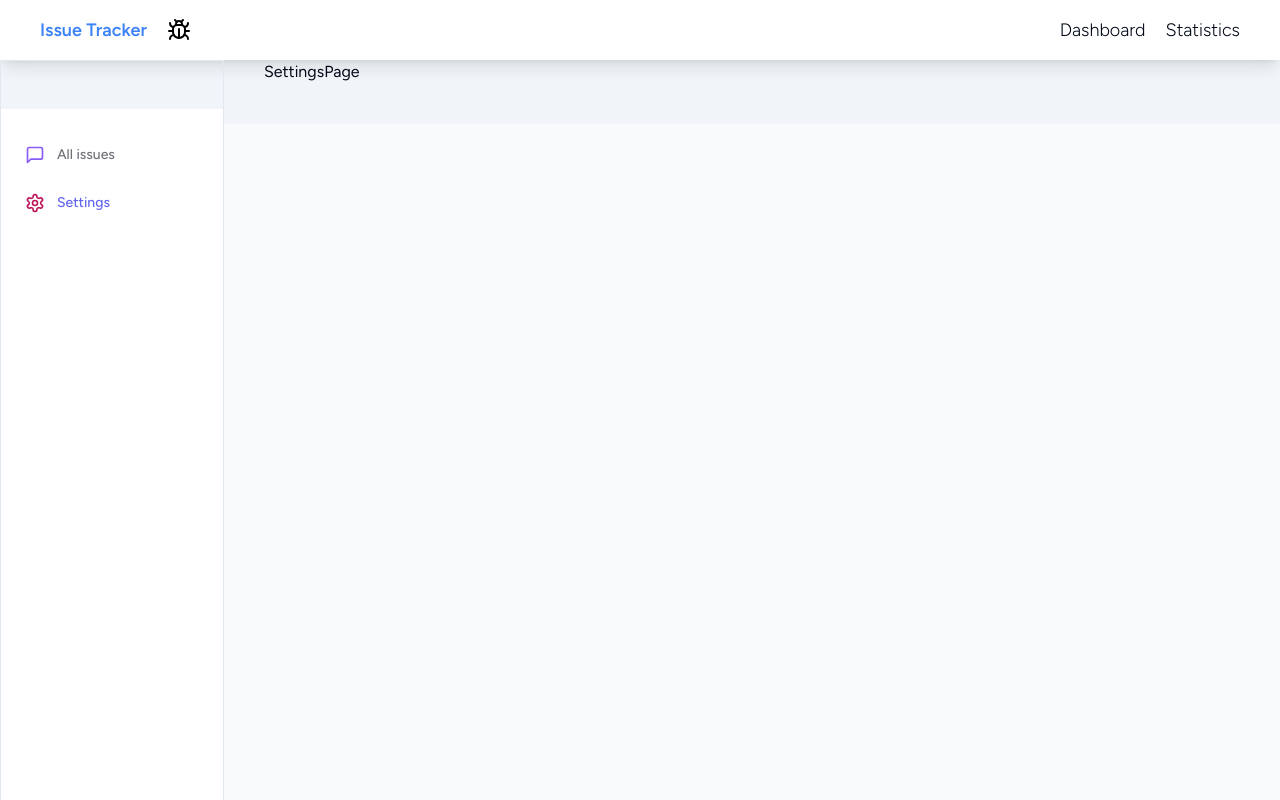
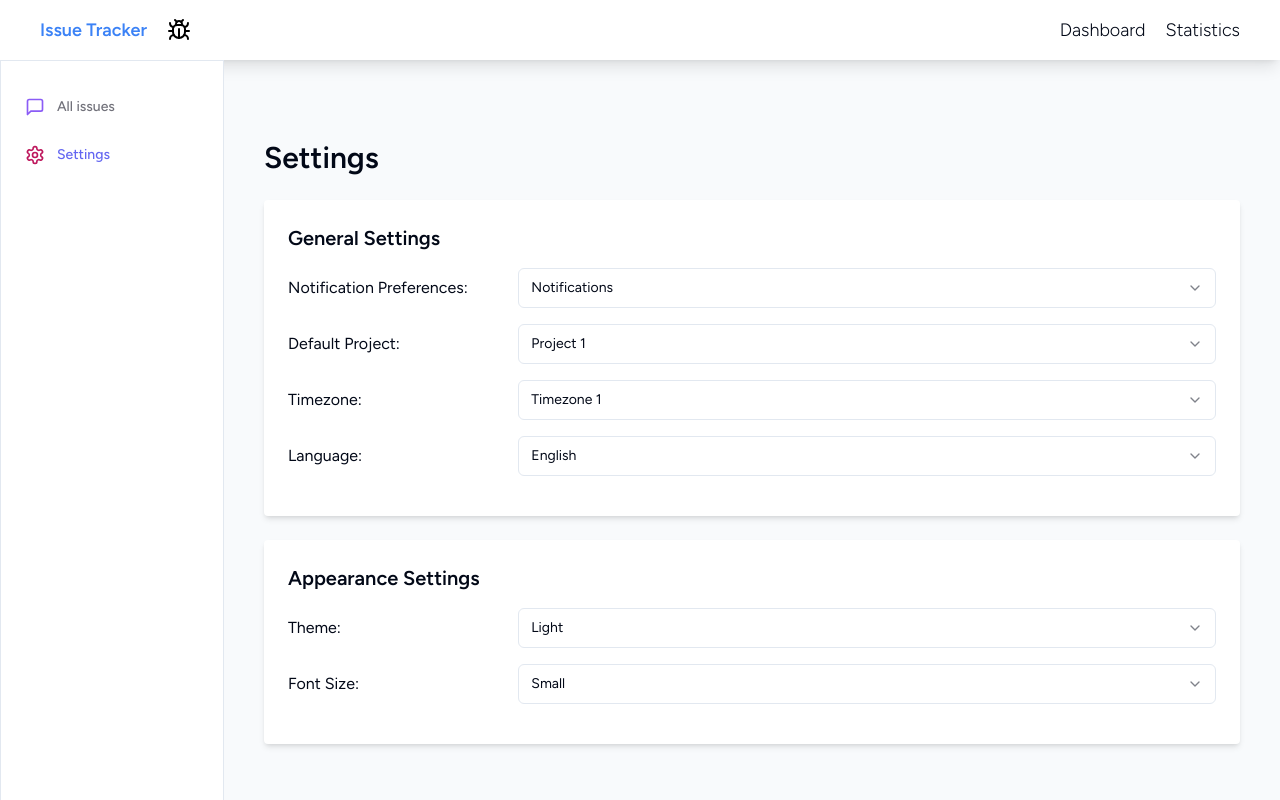
Before and after one commit to bvcr93/issue-tracker, a Next.js app: page /issues/settings in a window 1280 px wide. Built offline with nearby package versions, Linux system fonts and the light colour scheme.

Commit message:
settings page, styles

```diff
--- a/app/(routes)/issues/closed/page.tsx
+++ b/app/(routes)/issues/closed/page.tsx
@@ -25,7 +25,7 @@ export default async function CloseIssuesPage() {
     );
   }
   return (
-    <div className="maincol">
+    <div className="maincol mt-20">
       <table className="border-collapse w-full md:flex md:flex-col">
         {closedIssues.map((issue) => (
           <ClosedIssueItem {...issue} key={issue.id} />
--- a/app/(routes)/issues/layout.tsx
+++ b/app/(routes)/issues/layout.tsx
@@ -3,7 +3,7 @@ import React, { ReactNode } from "react";
 
 export default function RoutesLayout({ children }: { children: ReactNode }) {
   return (
-    <div className="h-full relative bg-slate-100">
+    <div className="h-full relative bg-slate-50">
       <div className="hidden z-50 h-full md:flex md:w-56 md:flex-col md:fixed md:inset-y-0 z-80 border mt-[60px]">
         <IssuesSidebar />
       </div>
--- a/app/(routes)/issues/settings/page.tsx
+++ b/app/(routes)/issues/settings/page.tsx
@@ -1,5 +1,106 @@
 import React from "react";
+import {
+  Select,
+  SelectContent,
+  SelectItem,
+  SelectTrigger,
+  SelectValue,
+} from "@/components/ui/select";
 
 export default function SettingsPage() {
-  return <div className="maincol">SettingsPage</div>;
+  return (
+    <div className="maincol mt-20">
+      <h1 className="text-3xl font-semibold mb-6">Settings</h1>
+
+      <div className="bg-white p-6 rounded shadow-md">
+        <h2 className="text-xl font-semibold mb-4">General Settings</h2>
+
+        <div className="flex items-center mb-4">
+          <label className="w-1/3">Notification Preferences:</label>
+          <Select>
+            <SelectTrigger className="">
+              <SelectValue placeholder="Notifications" />
+            </SelectTrigger>
+            <SelectContent>
+              <SelectItem value="light">Email</SelectItem>
+              <SelectItem value="dark">Push Notification</SelectItem>
+              <SelectItem value="system">Both</SelectItem>
+            </SelectContent>
+          </Select>
+        </div>
+
+        <div className="flex items-center mb-4">
+          <label className="w-1/3">Default Project:</label>
+          <Select>
+            <SelectTrigger className="">
+              <SelectValue placeholder="Project 1" />
+            </SelectTrigger>
+            <SelectContent>
+              <SelectItem value="light">Project 1</SelectItem>
+              <SelectItem value="dark">Project 2</SelectItem>
+            </SelectContent>
+          </Select>
+        </div>
+
+        <div className="flex items-center mb-4">
+          <label className="w-1/3">Timezone:</label>
+          <Select>
+            <SelectTrigger className="">
+              <SelectValue placeholder="Timezone 1" />
+            </SelectTrigger>
+            <SelectContent>
+              <SelectItem value="light">Timezone 1</SelectItem>
+              <SelectItem value="dark">Timezone 2</SelectItem>
+            </SelectContent>
+          </Select>
+        </div>
+
+        <div className="flex items-center mb-4">
+          <label className="w-1/3">Language:</label>
+          <Select>
+            <SelectTrigger className="">
+              <SelectValue placeholder="English" />
+            </SelectTrigger>
+            <SelectContent>
+              <SelectItem value="light">English</SelectItem>
+              <SelectItem value="dark">Spanish</SelectItem>
+            </SelectContent>
+          </Select>
+        </div>
+      </div>
+
+      <div className="bg-white mt-6 p-6 rounded shadow-md">
+        <h2 className="text-xl font-semibold mb-4">Appearance Settings</h2>
+
+        <div className="flex items-center mb-4">
+          <label className="w-1/3">Theme:</label>
+          <Select>
+            <SelectTrigger className="">
+              <SelectValue placeholder="Light" />
+            </SelectTrigger>
+            <SelectContent>
+              <SelectItem value="light">Light</SelectItem>
+              <SelectItem value="dark">Dark</SelectItem>
+            </SelectContent>
+          </Select>
+        </div>
+
+        <div className="flex items-center mb-4">
+          <label className="w-1/3">Font Size:</label>
+          <Select>
+            <SelectTrigger className="">
+              <SelectValue placeholder="Small" />
+            </SelectTrigger>
+            <SelectContent>
+              <SelectItem value="light">Small</SelectItem>
+              <SelectItem value="dark">Meidum</SelectItem>
+              <SelectItem value="system">Large</SelectItem>
+            </SelectContent>
+          </Select>
+        </div>
+      </div>
+
+      {/* Add more sections for additional settings as needed */}
+    </div>
+  );
 }
--- a/components/ui/closed-issue-item.tsx
+++ b/components/ui/closed-issue-item.tsx
@@ -46,7 +46,7 @@ export default function ClosedIssueItem({
           <TableHead className="text-right">Delete</TableHead>
         </TableRow>
       </TableHeader>
-      <TableBody className="bg-slate-100">
+      <TableBody className="bg-slate-50">
         <TableRow className="">
           <TableCell className="font-medium w-72">
             {title}
--- /dev/null
+++ b/components/ui/select.tsx
@@ -0,0 +1,160 @@
+"use client"
+
+import * as React from "react"
+import * as SelectPrimitive from "@radix-ui/react-select"
+import { Check, ChevronDown, ChevronUp } from "lucide-react"
+
+import { cn } from "@/lib/utils"
+
+const Select = SelectPrimitive.Root
+
+const SelectGroup = SelectPrimitive.Group
+
+const SelectValue = SelectPrimitive.Value
+
+const SelectTrigger = React.forwardRef<
+  React.ElementRef<typeof SelectPrimitive.Trigger>,
+  React.ComponentPropsWithoutRef<typeof SelectPrimitive.Trigger>
+>(({ className, children, ...props }, ref) => (
+  <SelectPrimitive.Trigger
+    ref={ref}
+    className={cn(
+      "flex h-10 w-full items-center justify-between rounded-md border border-input bg-background px-3 py-2 text-sm ring-offset-background placeholder:text-muted-foreground focus:outline-none focus:ring-2 focus:ring-ring focus:ring-offset-2 disabled:cursor-not-allowed disabled:opacity-50 [&>span]:line-clamp-1",
+      className
+    )}
+    {...props}
+  >
+    {children}
+    <SelectPrimitive.Icon asChild>
+      <ChevronDown className="h-4 w-4 opacity-50" />
+    </SelectPrimitive.Icon>
+  </SelectPrimitive.Trigger>
+))
+SelectTrigger.displayName = SelectPrimitive.Trigger.displayName
+
+const SelectScrollUpButton = React.forwardRef<
+  React.ElementRef<typeof SelectPrimitive.ScrollUpButton>,
+  React.ComponentPropsWithoutRef<typeof SelectPrimitive.ScrollUpButton>
+>(({ className, ...props }, ref) => (
+  <SelectPrimitive.ScrollUpButton
+    ref={ref}
+    className={cn(
+      "flex cursor-default items-center justify-center py-1",
+      className
+    )}
+    {...props}
+  >
+    <ChevronUp className="h-4 w-4" />
+  </SelectPrimitive.ScrollUpButton>
+))
+SelectScrollUpButton.displayName = SelectPrimitive.ScrollUpButton.displayName
+
+const SelectScrollDownButton = React.forwardRef<
+  React.ElementRef<typeof SelectPrimitive.ScrollDownButton>,
+  React.ComponentPropsWithoutRef<typeof SelectPrimitive.ScrollDownButton>
+>(({ className, ...props }, ref) => (
+  <SelectPrimitive.ScrollDownButton
+    ref={ref}
+    className={cn(
+      "flex cursor-default items-center justify-center py-1",
+      className
+    )}
+    {...props}
+  >
+    <ChevronDown className="h-4 w-4" />
+  </SelectPrimitive.ScrollDownButton>
+))
+SelectScrollDownButton.displayName =
+  SelectPrimitive.ScrollDownButton.displayName
+
+const SelectContent = React.forwardRef<
+  React.ElementRef<typeof SelectPrimitive.Content>,
+  React.ComponentPropsWithoutRef<typeof SelectPrimitive.Content>
+>(({ className, children, position = "popper", ...props }, ref) => (
+  <SelectPrimitive.Portal>
+    <SelectPrimitive.Content
+      ref={ref}
+      className={cn(
+        "relative z-50 max-h-96 min-w-[8rem] overflow-hidden rounded-md border bg-popover text-popover-foreground shadow-md data-[state=open]:animate-in data-[state=closed]:animate-out data-[state=closed]:fade-out-0 data-[state=open]:fade-in-0 data-[state=closed]:zoom-out-95 data-[state=open]:zoom-in-95 data-[side=bottom]:slide-in-from-top-2 data-[side=left]:slide-in-from-right-2 data-[side=right]:slide-in-from-left-2 data-[side=top]:slide-in-from-bottom-2",
+        position === "popper" &&
+          "data-[side=bottom]:translate-y-1 data-[side=left]:-translate-x-1 data-[side=right]:translate-x-1 data-[side=top]:-translate-y-1",
+        className
+      )}
+      position={position}
+      {...props}
+    >
+      <SelectScrollUpButton />
+      <SelectPrimitive.Viewport
+        className={cn(
+          "p-1",
+          position === "popper" &&
+            "h-[var(--radix-select-trigger-height)] w-full min-w-[var(--radix-select-trigger-width)]"
+        )}
+      >
+        {children}
+      </SelectPrimitive.Viewport>
+      <SelectScrollDownButton />
+    </SelectPrimitive.Content>
+  </SelectPrimitive.Portal>
+))
+SelectContent.displayName = SelectPrimitive.Content.displayName
+
+const SelectLabel = React.forwardRef<
+  React.ElementRef<typeof SelectPrimitive.Label>,
+  React.ComponentPropsWithoutRef<typeof SelectPrimitive.Label>
+>(({ className, ...props }, ref) => (
+  <SelectPrimitive.Label
+    ref={ref}
+    className={cn("py-1.5 pl-8 pr-2 text-sm font-semibold", className)}
+    {...props}
+  />
+))
+SelectLabel.displayName = SelectPrimitive.Label.displayName
+
+const SelectItem = React.forwardRef<
+  React.ElementRef<typeof SelectPrimitive.Item>,
+  React.ComponentPropsWithoutRef<typeof SelectPrimitive.Item>
+>(({ className, children, ...props }, ref) => (
+  <SelectPrimitive.Item
+    ref={ref}
+    className={cn(
+      "relative flex w-full cursor-default select-none items-center rounded-sm py-1.5 pl-8 pr-2 text-sm outline-none focus:bg-accent focus:text-accent-foreground data-[disabled]:pointer-events-none data-[disabled]:opacity-50",
+      className
+    )}
+    {...props}
+  >
+    <span className="absolute left-2 flex h-3.5 w-3.5 items-center justify-center">
+      <SelectPrimitive.ItemIndicator>
+        <Check className="h-4 w-4" />
+      </SelectPrimitive.ItemIndicator>
+    </span>
+
+    <SelectPrimitive.ItemText>{children}</SelectPrimitive.ItemText>
+  </SelectPrimitive.Item>
+))
+SelectItem.displayName = SelectPrimitive.Item.displayName
+
+const SelectSeparator = React.forwardRef<
+  React.ElementRef<typeof SelectPrimitive.Separator>,
+  React.ComponentPropsWithoutRef<typeof SelectPrimitive.Separator>
+>(({ className, ...props }, ref) => (
+  <SelectPrimitive.Separator
+    ref={ref}
+    className={cn("-mx-1 my-1 h-px bg-muted", className)}
+    {...props}
+  />
+))
+SelectSeparator.displayName = SelectPrimitive.Separator.displayName
+
+export {
+  Select,
+  SelectGroup,
+  SelectValue,
+  SelectTrigger,
+  SelectContent,
+  SelectLabel,
+  SelectItem,
+  SelectSeparator,
+  SelectScrollUpButton,
+  SelectScrollDownButton,
+}
--- a/components/ui/sidebar.tsx
+++ b/components/ui/sidebar.tsx
@@ -20,7 +20,7 @@ export default function IssuesSidebar() {
   ];
   const pathname = usePathname();
   return (
-    <div className="space-y-4 py-4 flex flex-col h-full mt-12 bg-white">
+    <div className="space-y-4 py-4 flex flex-col h-full bg-white">
       <div className="px-3 py-2 flex-1 bg-white">
         <div className="space-y-1">
           {routes.map((route) => (
--- a/package.json
+++ b/package.json
@@ -17,6 +17,7 @@
     "@radix-ui/react-dialog": "^1.0.5",
     "@radix-ui/react-icons": "^1.3.0",
     "@radix-ui/react-label": "^2.0.2",
+    "@radix-ui/react-select": "^2.0.0",
     "@radix-ui/react-slot": "^1.0.2",
     "@radix-ui/react-toast": "^1.1.5",
     "@tailwindcss/line-clamp": "^0.4.4",
```
Also changed, not shown: 1 other file (tests, documents, lock files or other folders).
